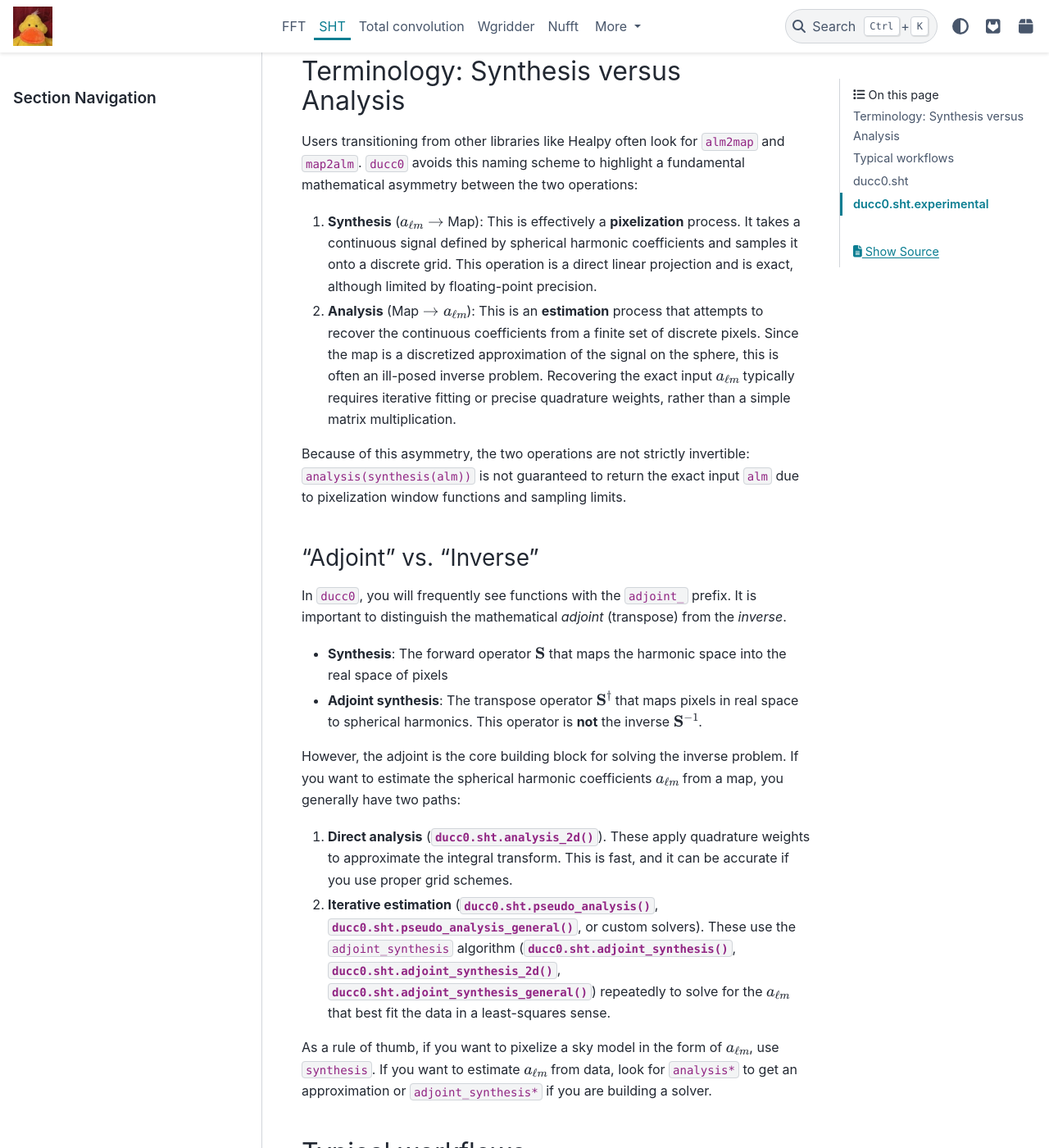
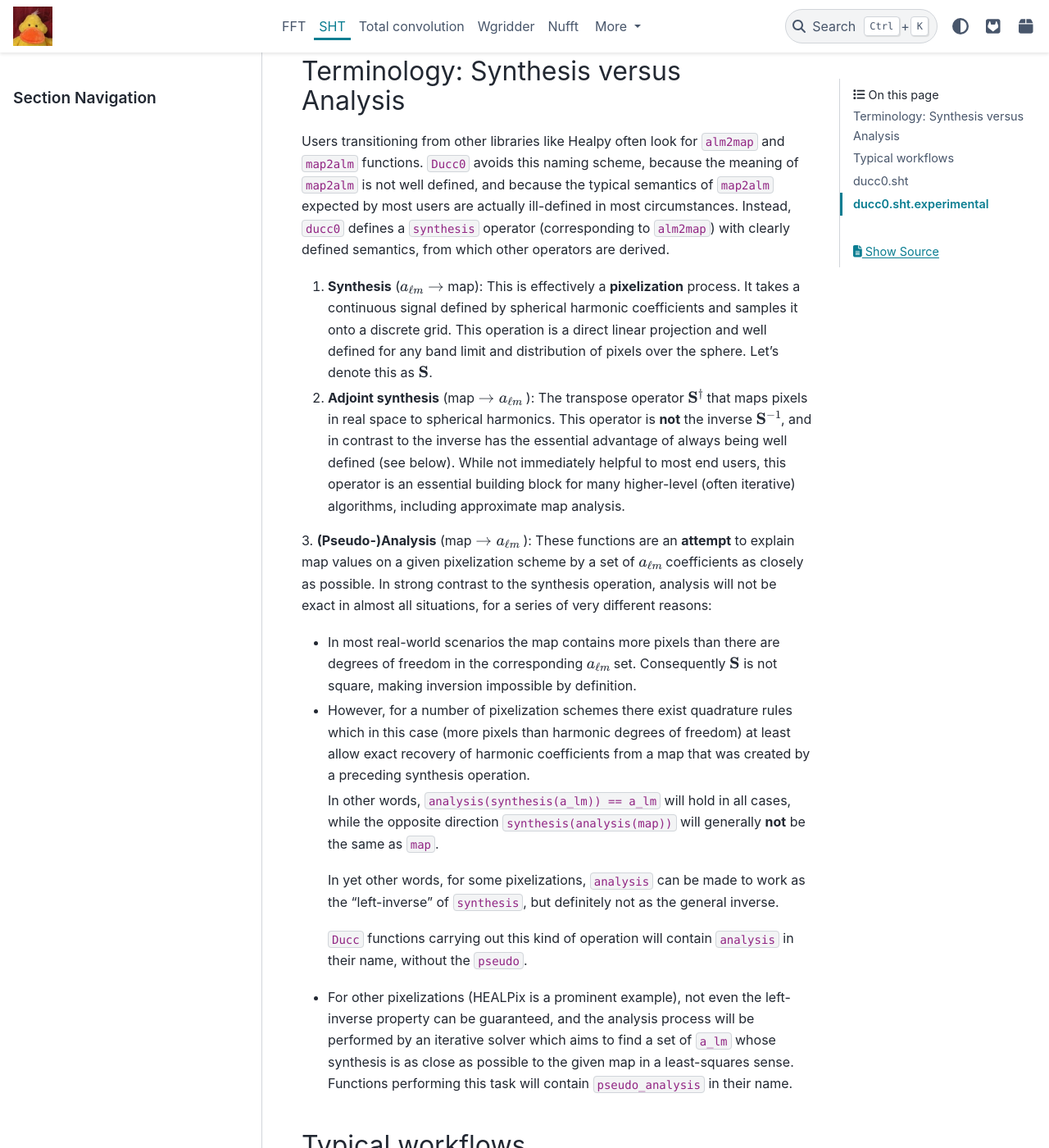
Before and after one commit to mreineck/ducc, a Sphinx documentation site: the page built from doc/sht.rst, in a window 1280 px wide and 1400 px high, scrolled down 264 px. Shown: the whole window at 82% size. Built offline with Sphinx 7.4.7 and the PyData theme 0.15.4, drawn with Linux system fonts in a browser that asks for light colours; the version number is read from the project's files by our own code.

Commit message:
try to tweak docs; formatting still broken

```diff
--- a/doc/sht.rst
+++ b/doc/sht.rst
@@ -6,29 +6,24 @@ The ``ducc0.sht`` module provides a high-performance interface for transforming
 Terminology: Synthesis versus Analysis
 --------------------------------------
 
-Users transitioning from other libraries like Healpy often look for ``alm2map`` and ``map2alm``. ``ducc0`` avoids this naming scheme to highlight a fundamental mathematical asymmetry between the two operations:
+Users transitioning from other libraries like Healpy often look for ``alm2map`` and ``map2alm`` functions. ``Ducc0`` avoids this naming scheme, because the meaning of ``map2alm`` is not well defined, and because the typical semantics of ``map2alm`` expected by most users are actually ill-defined in most circumstances.
+Instead, ``ducc0`` defines a ``synthesis`` operator (corresponding to ``alm2map``) with clearly defined semantics, from which other operators are derived.
 
-1.  **Synthesis**  (:math:`a_{\ell m} \rightarrow` Map): This is effectively a **pixelization** process. It takes a continuous signal defined by spherical harmonic coefficients and samples it onto a discrete grid. This operation is a direct linear projection and is exact, although limited by floating-point precision.
+1.  **Synthesis**  (:math:`a_{\ell m} \rightarrow` map): This is effectively a **pixelization** process. It takes a continuous signal defined by spherical harmonic coefficients and samples it onto a discrete grid. This operation is a direct linear projection and well defined for any band limit and distribution of pixels over the sphere. Let's denote this as :math:`\mathbf{S}`.
+2.  **Adjoint synthesis** (map :math:`\rightarrow a_{\ell m}` ): The transpose operator :math:`\mathbf{S}^\dagger` that maps pixels in real space to spherical harmonics. This operator is **not** the inverse :math:`\mathbf{S}^{-1}`, and in contrast to the inverse has the essential advantage of always being well defined (see below). While not immediately helpful to most end users, this operator is an essential building block for many higher-level (often iterative) algorithms, including approximate map analysis.
+3.  **(Pseudo-)Analysis** (map :math:`\rightarrow a_{\ell m}` ): These functions are an **attempt** to explain map values on a given pixelization scheme by a set of :math:`a_{\ell m}` coefficients as closely as possible.
+In strong contrast to the synthesis operation, analysis will not be exact in almost all situations, for a series of very different reasons:
 
-2.  **Analysis** (Map :math:`\rightarrow a_{\ell m}`): This is an **estimation** process that attempts to recover the continuous coefficients from a finite set of discrete pixels. Since the map is a discretized approximation of the signal on the sphere, this is often an ill-posed inverse problem. Recovering the exact input :math:`a_{\ell m}` typically requires iterative fitting or precise quadrature weights, rather than a simple matrix multiplication.
+- In most real-world scenarios the map contains more pixels than there are degrees of freedom in the corresponding :math:`a_{\ell m}` set.
+  Consequently :math:`\mathbf{S}` is not square, making inversion impossible by definition.
+- However, for a number of pixelization schemes there exist quadrature rules which in this case (more pixels than harmonic degrees of freedom) at least allow exact recovery of harmonic coefficients from a map that was created by a preceding synthesis operation.
 
-Because of this asymmetry, the two operations are not strictly invertible: ``analysis(synthesis(alm))`` is not guaranteed to return the exact input ``alm`` due to pixelization window functions and sampling limits.
+  In other words, ``analysis(synthesis(a_lm)) == a_lm`` will hold in all cases, while the opposite direction ``synthesis(analysis(map))`` will generally **not** be the same as ``map``.
 
-“Adjoint” vs. “Inverse”
-~~~~~~~~~~~~~~~~~~~~~~~
+  In yet other words, for some pixelizations, ``analysis`` can be made to work as the "left-inverse" of ``synthesis``, but definitely not as the general inverse.
 
-In ``ducc0``, you will frequently see functions with the ``adjoint_`` prefix. It is important to distinguish the mathematical *adjoint* (transpose) from the *inverse*.
-
-- **Synthesis**: The forward operator :math:`\mathbf{S}` that maps the harmonic space into the real space of pixels
-- **Adjoint synthesis**: The transpose operator :math:`\mathbf{S}^\dagger` that maps pixels in real space to spherical harmonics. This operator is **not** the inverse :math:`\mathbf{S}^{-1}`.
-
-However, the adjoint is the core building block for solving the inverse problem. If you want to estimate the spherical harmonic coefficients :math:`a_{\ell m}` from a map, you generally have two paths:
-
-1.  **Direct analysis** (:func:`ducc0.sht.analysis_2d`). These apply quadrature weights to approximate the integral transform. This is fast, and it can be accurate if you use proper grid schemes.
-
-2.  **Iterative estimation** (:func:`ducc0.sht.pseudo_analysis`, :func:`ducc0.sht.pseudo_analysis_general`, or custom solvers). These use the ``adjoint_synthesis`` algorithm (:func:`ducc0.sht.adjoint_synthesis`, :func:`ducc0.sht.adjoint_synthesis_2d`, :func:`ducc0.sht.adjoint_synthesis_general`) repeatedly to solve for the :math:`a_{\ell m}` that best fit the data in a least-squares sense.
-
-As a rule of thumb, if you want to pixelize a sky model in the form of :math:`a_{\ell m}`, use ``synthesis``. If you want to estimate :math:`a_{\ell m}` from data, look for ``analysis*`` to get an approximation or ``adjoint_synthesis*`` if you are building a solver.
+  ``Ducc`` functions carrying out this kind of operation will contain ``analysis`` in their name, without the ``pseudo``.
+- For other pixelizations (HEALPix is a prominent example), not even the left-inverse property can be guaranteed, and the analysis process will be performed by an iterative solver which aims to find a set of ``a_lm`` whose synthesis is as close as possible to the given map in a least-squares sense. Functions performing this task will contain ``pseudo_analysis`` in their name.
 
 
 Typical workflows
```
